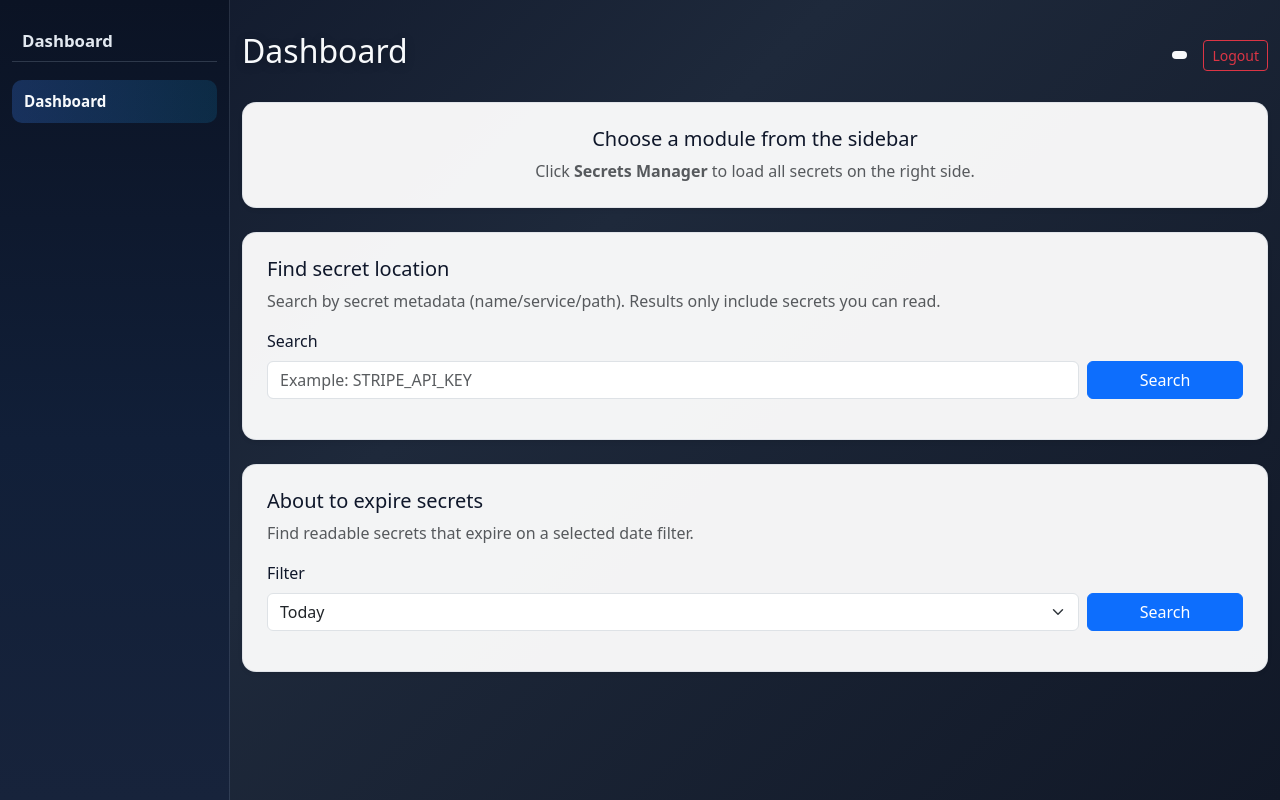
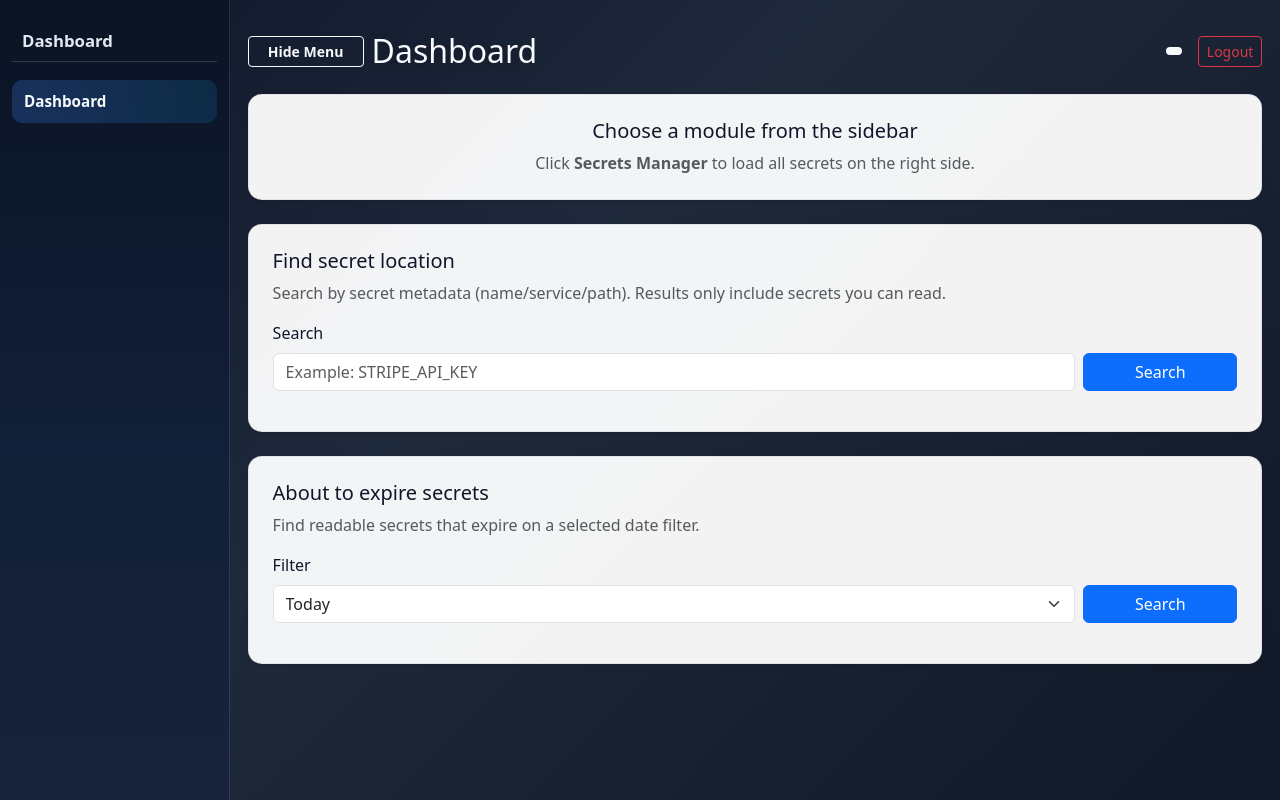
Before and after one commit to shaik-byte/ci-secrets-management, a Django app: template vault_dashboard/templates/vault_dashboard/dashboard.html in a window 1280 px wide. Run offline with Django 5.2, Linux system fonts and the light colour scheme; the template is opened without the code that fills it, so the values that code supplies are empty; some libraries are stand-ins or nearby versions.

Commit message:
Add collapsible sidebar and wider dashboard layout

```diff
--- a/vault_dashboard/templates/vault_dashboard/dashboard.html
+++ b/vault_dashboard/templates/vault_dashboard/dashboard.html
@@ -103,6 +103,30 @@
             overflow-x: auto;
         }
 
+        .content-area .container {
+            max-width: 100%;
+            width: 100%;
+            padding-left: 1.1rem;
+            padding-right: 1.1rem;
+        }
+
+        .sidebar-toggle-btn {
+            min-width: 116px;
+            font-weight: 600;
+        }
+
+        body.sidebar-collapsed .sidebar {
+            width: 0;
+            padding-left: 0;
+            padding-right: 0;
+            border-right: 0;
+            overflow: hidden;
+        }
+
+        body.sidebar-collapsed .content-area {
+            width: 100%;
+        }
+
         .policy-doc-editor {
             background-color: #000 !important;
             color: #fff !important;
@@ -267,7 +291,7 @@
     window.__SESSION_STATE__ = JSON.parse(document.getElementById("session-state-data").textContent);
 </script>
 
-<div class="app-shell">
+<div id="app-shell" class="app-shell">
     <aside class="sidebar">
         <div class="sidebar-title">Dashboard</div>
         <button id="nav-dashboard" class="sidebar-item active" type="button" onclick="showSection('dashboard')">
@@ -308,7 +332,12 @@
     <main class="content-area">
 <div class="container mt-4">
     <div class="d-flex justify-content-between align-items-center mb-4">
-        <h2 id="page-title">Dashboard</h2>
+        <div class="d-flex align-items-center gap-2">
+            <button id="sidebar-toggle-btn" type="button" class="btn btn-outline-light btn-sm sidebar-toggle-btn" aria-expanded="true" aria-controls="app-shell">
+                Hide Menu
+            </button>
+            <h2 id="page-title" class="mb-0">Dashboard</h2>
+        </div>
 
         <div class="d-flex align-items-center gap-3">
             <span class="badge rounded-pill text-bg-light" title="Logged in user">
@@ -1905,6 +1934,25 @@ async function copyRootToken() {
 document.addEventListener("DOMContentLoaded", function () {
     startVaultHeartbeat();
 
+    const sidebarToggleBtn = document.getElementById("sidebar-toggle-btn");
+    const updateSidebarToggleState = (collapsed) => {
+        document.body.classList.toggle("sidebar-collapsed", collapsed);
+        if (sidebarToggleBtn) {
+            sidebarToggleBtn.textContent = collapsed ? "Show Menu" : "Hide Menu";
+            sidebarToggleBtn.setAttribute("aria-expanded", collapsed ? "false" : "true");
+        }
+    };
+
+    const savedSidebarState = localStorage.getItem("vault_sidebar_collapsed");
+    updateSidebarToggleState(savedSidebarState === "true");
+    if (sidebarToggleBtn) {
+        sidebarToggleBtn.addEventListener("click", function () {
+            const collapsed = !document.body.classList.contains("sidebar-collapsed");
+            updateSidebarToggleState(collapsed);
+            localStorage.setItem("vault_sidebar_collapsed", collapsed ? "true" : "false");
+        });
+    }
+
     const requestedSection = new URLSearchParams(window.location.search).get("section");
     const savedSection = localStorage.getItem("vault_active_section");
     const preferredSection = requestedSection || savedSection || "dashboard";
```
